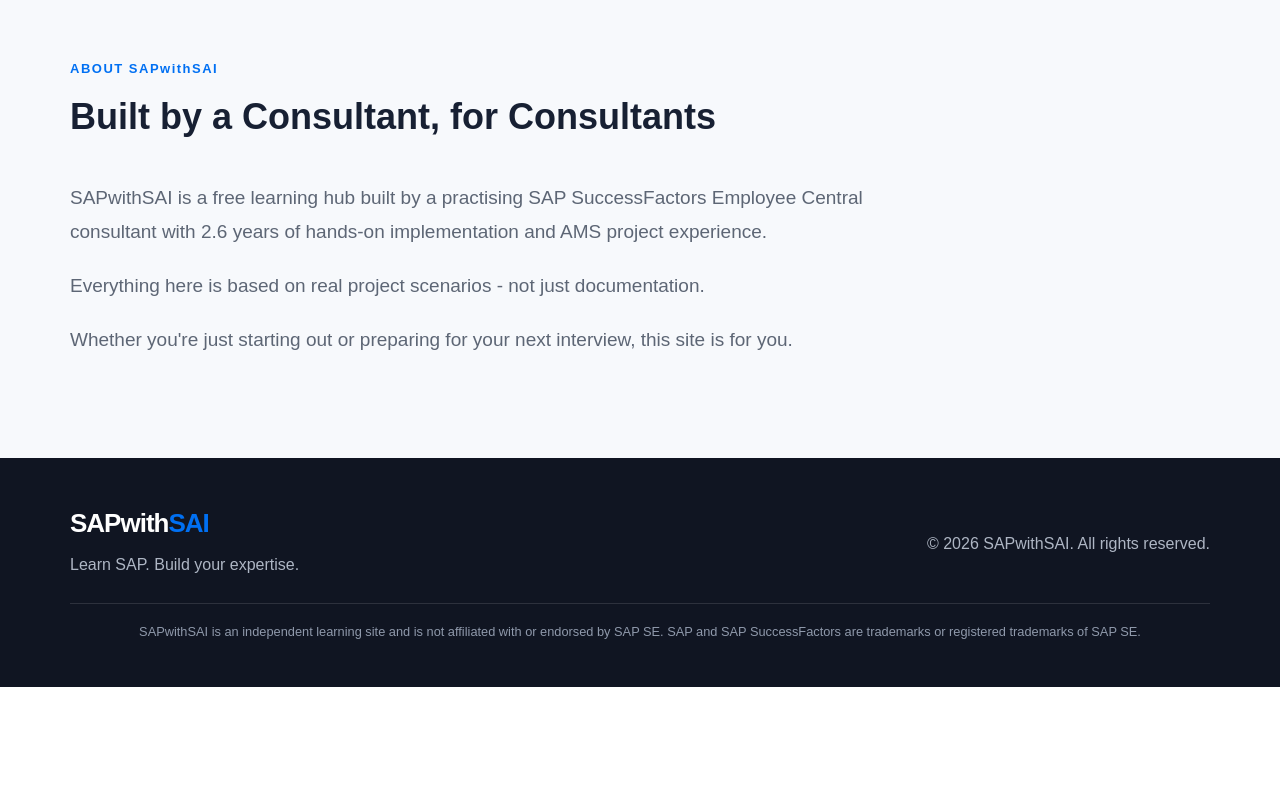
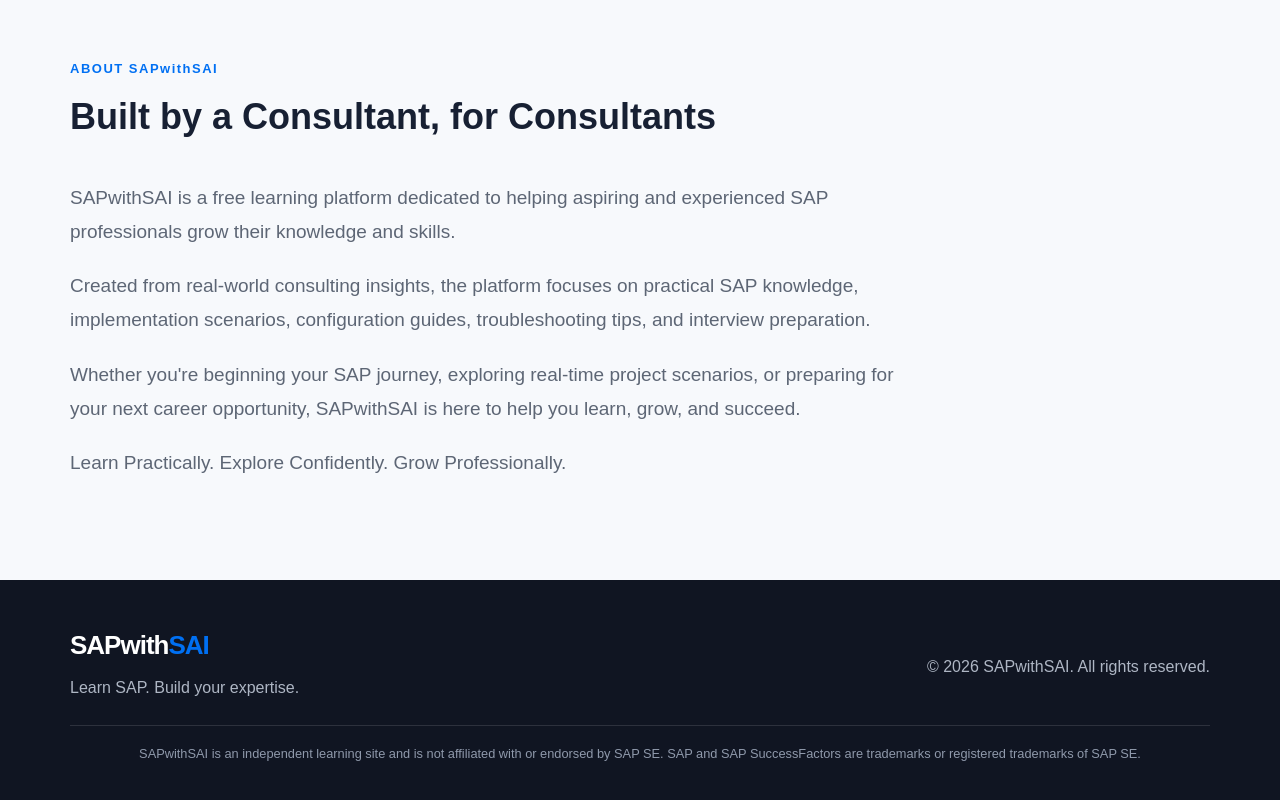
Before and after one commit to SAPwithSAI/SAPwithSAI.github.io, a plain HTML site: page about.html in a window 1280 px wide. Shown: the part 1117-1917 px from the top of the page. Before the commit the page ends 1804 px from the top, so only its background shows below. Drawn offline with Linux system fonts and the light colour scheme.

Commit message:
Revise about section for improved clarity and engagement
Updated the content in the about section to enhance clarity and engagement.

```diff
--- a/about.html
+++ b/about.html
@@ -218,20 +218,19 @@
     <div class="about-content">
 
         <p>
-            SAPwithSAI is a free learning hub built by a practising
-            SAP SuccessFactors Employee Central consultant with
-            2.6 years of hands-on implementation and AMS project
-            experience.
+            SAPwithSAI is a free learning platform dedicated to helping aspiring and experienced SAP professionals grow their knowledge and skills.
         </p>
 
         <p>
-            Everything here is based on real project scenarios -
-            not just documentation.
+            Created from real-world consulting insights, the platform focuses on practical SAP knowledge, implementation scenarios, configuration guides, troubleshooting tips, and interview preparation.
         </p>
 
         <p>
-            Whether you're just starting out or preparing for your
-            next interview, this site is for you.
+            Whether you're beginning your SAP journey, exploring real-time project scenarios, or preparing for your next career opportunity, SAPwithSAI is here to help you learn, grow, and succeed.
+        </p>
+
+        <p>
+            Learn Practically. Explore Confidently. Grow Professionally.
         </p>
 
     </div>
```
